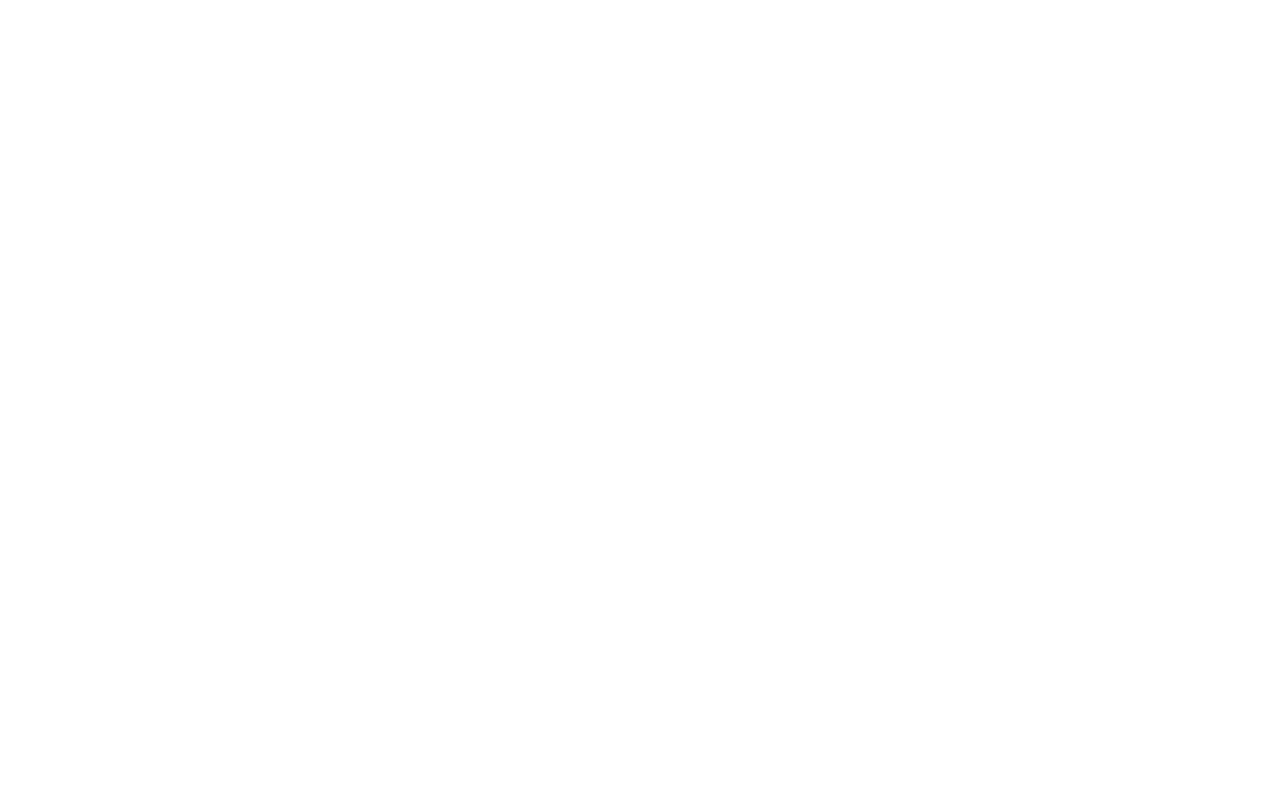
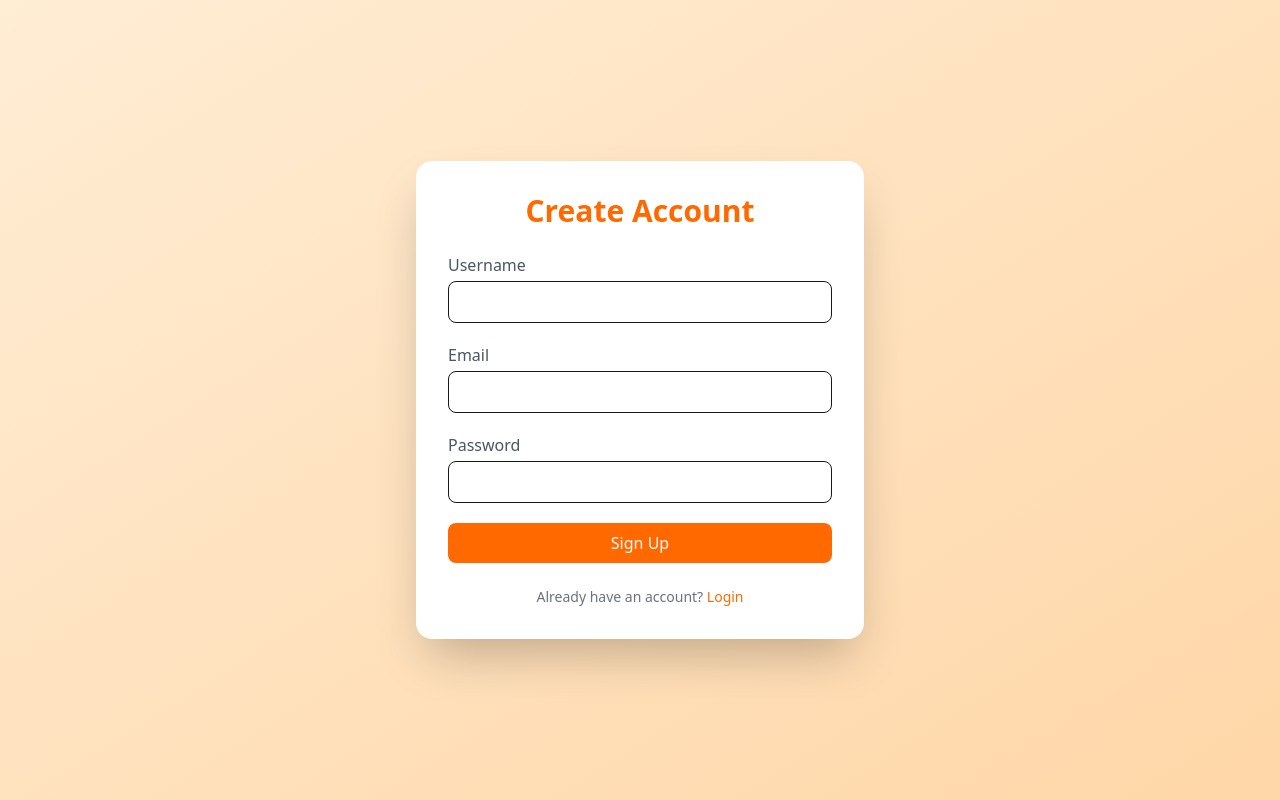
Before and after one commit to imtiaz478/Sellora-frontend, a React (Vite) app: page /signup in a window 1280 px wide. Before the commit this address had no page. Built offline with nearby package versions, Linux system fonts and the light colour scheme.

Commit message:
sign up page added

```diff
--- a/src/App.jsx
+++ b/src/App.jsx
@@ -14,6 +14,7 @@
 import Deshboard from "./pages/DeshBoard";
 import Login from "./pages/Login";
 import ProtectedRoute from "./components/ProtectedRoute/ProtectedRoute";
+import SignUp from './components/SignUp/SignUp'
 function App() {
 
 
@@ -26,6 +27,7 @@
       <Deshboard></Deshboard>
     </ProtectedRoute>} />
         <Route path='/login' element={<Login></Login>} />
+        <Route path='/signup' element={<SignUp></SignUp>}/>
       </Routes>
     </BrowserRouter>
 
--- /dev/null
+++ b/src/components/SignUp/SignUp.jsx
@@ -0,0 +1,107 @@
+import React, {  useState } from 'react';
+
+const SignUp = () => {
+
+    const [formData, setFormData] = useState({
+        username: '',
+        email: '',
+        password: ''
+    });
+
+    const handleChange = (e) => {
+        setFormData({
+            ...formData,
+            [e.target.name]: e.target.value
+        });
+    };
+
+    const handleSubmit = async (e) => {
+        e.preventDefault();
+
+        const response = await fetch("http://127.0.0.1:5000/api/register", {
+          method: "POST",
+          headers: {
+            "Content-Type": "application/json"
+          },
+          body: JSON.stringify(formData)
+        });
+
+        const data = await response.json();
+
+        if (response.ok) {
+          alert("Registration successful");
+          window.location.href = "/login";
+        } else {
+          alert(data.error || "Registration not done");
+        }
+      };
+
+    return (
+        <div>
+             <div className="min-h-screen flex items-center justify-center bg-gradient-to-br from-orange-100 to-orange-200">
+      <div className="bg-white shadow-2xl rounded-2xl p-8 w-full max-w-md">
+
+        <h2 className="text-3xl font-bold text-center text-orange-500 mb-6">
+          Create Account
+        </h2>
+
+        <form onSubmit={handleSubmit} className="space-y-5">
+
+          <div>
+            <label className="block text-gray-600 mb-1">Username</label>
+            <input
+              type="text"
+              name="username"
+              required
+              value={formData.username}
+              onChange={handleChange}
+              className="w-full px-4 py-2 border rounded-lg focus:ring-2 focus:ring-orange-400"
+            />
+          </div>
+
+          <div>
+            <label className="block text-gray-600 mb-1">Email</label>
+            <input
+              type="email"
+              name="email"
+              required
+              value={formData.email}
+              onChange={handleChange}
+              className="w-full px-4 py-2 border rounded-lg focus:ring-2 focus:ring-orange-400"
+            />
+          </div>
+
+          <div>
+            <label className="block text-gray-600 mb-1">Password</label>
+            <input
+              type="password"
+              name="password"
+              required
+              value={formData.password}
+              onChange={handleChange}
+              className="w-full px-4 py-2 border rounded-lg focus:ring-2 focus:ring-orange-400"
+            />
+          </div>
+
+          <button
+            type="submit"
+            className="w-full bg-orange-500 hover:bg-orange-600 text-white py-2 rounded-lg transition"
+          >
+            Sign Up
+          </button>
+        </form>
+
+        <p className="text-center text-sm text-gray-500 mt-6">
+          Already have an account?{" "}
+          <a href="/login" className="text-orange-500 hover:underline">
+            Login
+          </a>
+        </p>
+      </div>
+    </div>
+
+        </div>
+    );
+};
+
+export default SignUp;
--- a/src/pages/Login.jsx
+++ b/src/pages/Login.jsx
@@ -100,7 +100,7 @@
         <p className="text-center text-sm text-gray-500 mt-6">
           Don’t have an account?{" "}
           <span className="text-orange-500 font-medium cursor-pointer hover:underline">
-            Sign Up
+            <a href="/signup">Sign Up</a>
           </span>
         </p>
       </div>
```
